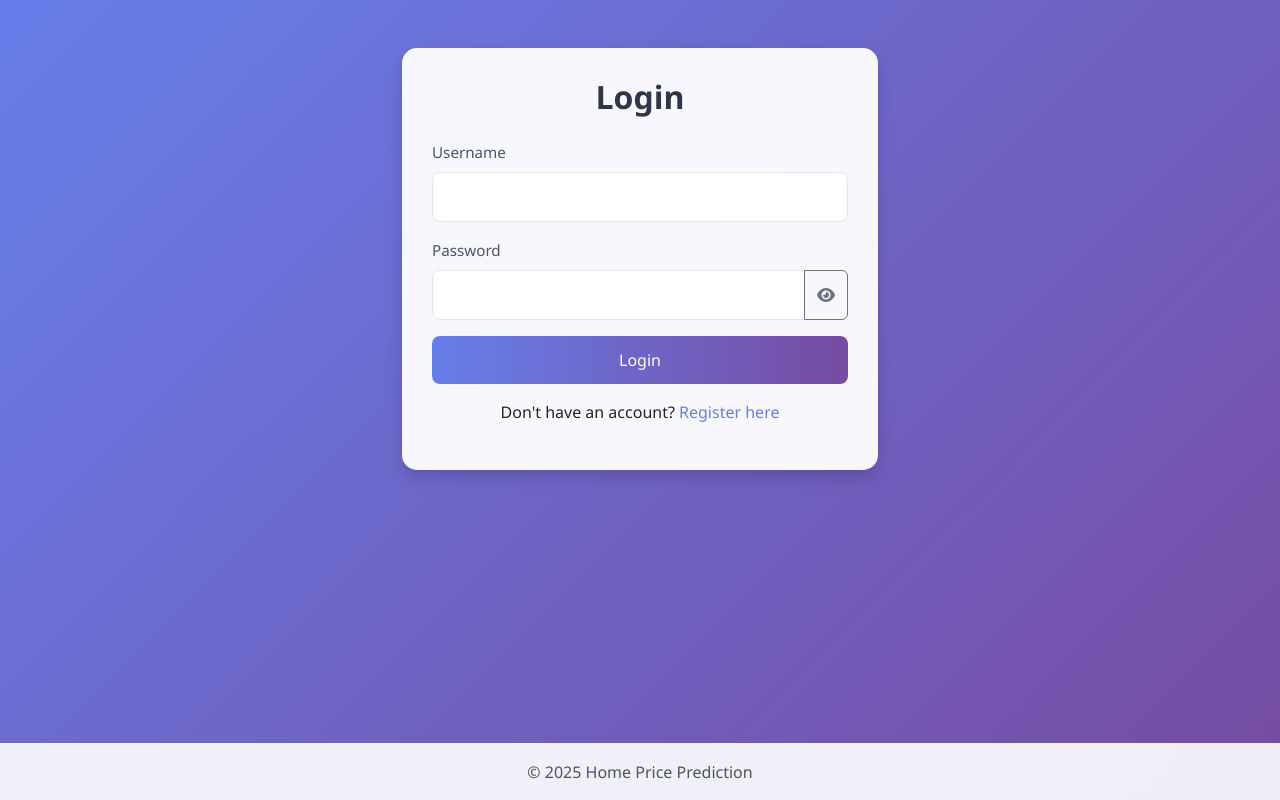
After one commit to yashgadbail/HOUSE-PRICE-DS, a Flask app: page /login in a window 1280 px wide. The commit adds this page. Run offline with Flask 3, Linux system fonts and the light colour scheme; parts of the project's set-up code (start-up, migrations or seed data) failed here and were passed over; some libraries are stand-ins or nearby versions.

Commit message:
added login functionalities

```diff
--- a/server/server.py
+++ b/server/server.py
@@ -1,4 +1,6 @@
-from flask import Flask, request, jsonify, render_template
+from flask import Flask, request, jsonify, render_template, redirect, url_for, session
+from flask_sqlalchemy import SQLAlchemy
+from werkzeug.security import generate_password_hash, check_password_hash
 import util
 import os
 
@@ -6,11 +8,82 @@ template_dir = os.path.abspath('./templates')
 static_dir = os.path.abspath('./static')
 app = Flask(__name__, template_folder=template_dir, static_folder=static_dir)
 
+# Configure SQLite database
+app.config['SECRET_KEY'] = 'your-secret-key-here'  # Change this in production
+app.config['SQLALCHEMY_DATABASE_URI'] = 'sqlite:///users.db'
+app.config['SQLALCHEMY_TRACK_MODIFICATIONS'] = False
+
+db = SQLAlchemy(app)
+
+# User model
+class User(db.Model):
+    id = db.Column(db.Integer, primary_key=True)
+    username = db.Column(db.String(80), unique=True, nullable=False)
+    password_hash = db.Column(db.String(120), nullable=False)
+
+    def set_password(self, password):
+        self.password_hash = generate_password_hash(password)
+
+    def check_password(self, password):
+        return check_password_hash(self.password_hash, password)
+
+# Login required decorator
+def login_required(f):
+    def decorated_function(*args, **kwargs):
+        if 'user_id' not in session:
+            return redirect(url_for('login'))
+        return f(*args, **kwargs)
+    decorated_function.__name__ = f.__name__
+    return decorated_function
+
+@app.route('/register', methods=['GET', 'POST'])
+def register():
+    if request.method == 'POST':
+        data = request.form
+        username = data.get('username')
+        password = data.get('password')
+
+        if User.query.filter_by(username=username).first():
+            return render_template('register.html', error='Username already exists')
+
+        user = User(username=username)
+        user.set_password(password)
+        db.session.add(user)
+        db.session.commit()
+
+        return redirect(url_for('login'))
+
+    return render_template('register.html')
+
+@app.route('/login', methods=['GET', 'POST'])
+def login():
+    if request.method == 'POST':
+        data = request.form
+        username = data.get('username')
+        password = data.get('password')
+
+        user = User.query.filter_by(username=username).first()
+        if user and user.check_password(password):
+            session['user_id'] = user.id
+            return redirect(url_for('home'))
+
+        return render_template('login.html', error='Invalid username or password')
+
+    return render_template('login.html')
+
+@app.route('/logout')
+def logout():
+    session.pop('user_id', None)
+    return redirect(url_for('login'))
+
 @app.route('/', methods=['GET'])
+@login_required
 def home():
     return render_template('index.html')
 
+# Protect other routes with login_required
 @app.route('/get_location_names', methods=['GET'])
+@login_required
 def get_location_names():
     response = jsonify({
         'locations': util.get_location_names()
@@ -19,6 +92,7 @@ def get_location_names():
     return response
 
 @app.route('/predict_home_price', methods=['POST'])
+@login_required
 def predict_home_price():
     try:
         # Use request.get_json() for JSON input
@@ -40,6 +114,8 @@ def predict_home_price():
         return jsonify({'error': str(e)}), 400  # Send error response
 
 if __name__ == "__main__":
+    with app.app_context():
+        db.create_all()  # Create database tables
     print("Starting Python Flask Server For Home Price Prediction...")
     util.load_saved_artifacts()
     app.run(debug=True)
--- a/static/css/style.css
+++ b/static/css/style.css
@@ -1,6 +1,10 @@
 body {
-    background-color: #f8f9fa;
-    font-family: 'Segoe UI', Tahoma, Geneva, Verdana, sans-serif;
+    background: linear-gradient(135deg, #667eea 0%, #764ba2 100%);
+    font-family: 'Poppins', 'Segoe UI', Tahoma, Geneva, Verdana, sans-serif;
+    min-height: 100vh;
+    display: flex;
+    flex-direction: column;
+    margin: 0;
 }
 
 .container {
@@ -8,41 +12,63 @@ body {
 }
 
 .card {
-    border-radius: 10px;
+    border-radius: 15px;
     border: none;
     margin-bottom: 20px;
+    background: rgba(255, 255, 255, 0.95);
+    backdrop-filter: blur(10px);
+    box-shadow: 0 8px 32px rgba(0, 0, 0, 0.1);
 }
 
 .card-body {
     padding: 30px;
 }
 
+h1, h2, h3, h4, h5, h6 {
+    font-family: 'Montserrat', 'Segoe UI', sans-serif;
+    font-weight: 600;
+    color: #2d3748;
+}
+
 .form-label {
     font-weight: 500;
     margin-bottom: 8px;
+    color: #4a5568;
+    font-size: 0.95rem;
+}
+
+.form-control, .form-select {
+    border-radius: 8px;
+    border: 1px solid #e2e8f0;
+    padding: 12px;
+    transition: all 0.3s ease;
 }
 
 .form-control:focus, .form-select:focus {
-    border-color: #80bdff;
-    box-shadow: 0 0 0 0.25rem rgba(0, 123, 255, 0.25);
+    border-color: #667eea;
+    box-shadow: 0 0 0 0.25rem rgba(102, 126, 234, 0.25);
 }
 
 .btn-primary {
-    background-color: #0d6efd;
+    background: linear-gradient(to right, #667eea, #764ba2);
     border: none;
     padding: 12px;
     font-weight: 500;
     transition: all 0.3s ease;
+    border-radius: 8px;
 }
 
 .btn-primary:hover {
-    background-color: #0b5ed7;
+    background: linear-gradient(to right, #5a6fd6, #6a439b);
     transform: translateY(-2px);
+    box-shadow: 0 4px 12px rgba(102, 126, 234, 0.3);
 }
 
 .result-card {
-    background-color: #ffffff;
+    background: rgba(255, 255, 255, 0.95);
+    backdrop-filter: blur(10px);
     transition: all 0.3s ease;
+    border-radius: 15px;
 }
 
 .price-container {
@@ -71,7 +97,17 @@ body {
 }
 
 .footer {
-    margin-top: 50px;
+    margin-top: auto;
+    padding: 1rem 0;
+    background: rgba(255, 255, 255, 0.9) !important;
+    backdrop-filter: blur(10px);
+    border-top: 1px solid rgba(255, 255, 255, 0.1);
+    width: 100%;
+}
+
+.footer .text-muted {
+    color: #4a5568 !important;
+    font-weight: 500;
 }
 
 /* Animation for result card */
@@ -90,6 +126,36 @@ body {
     animation: fadeIn 0.5s ease forwards;
 }
 
+/* Add nice hover effects to links */
+a {
+    color: #667eea;
+    transition: all 0.3s ease;
+    text-decoration: none;
+}
+
+a:hover {
+    color: #764ba2;
+    text-decoration: none;
+}
+
+/* Add subtle animation to alerts */
+.alert {
+    border: none;
+    border-radius: 8px;
+    animation: slideIn 0.3s ease-out;
+}
+
+@keyframes slideIn {
+    from {
+        transform: translateY(-10px);
+        opacity: 0;
+    }
+    to {
+        transform: translateY(0);
+        opacity: 1;
+    }
+}
+
 /* Responsive adjustments */
 @media (max-width: 768px) {
     .card-body {
--- /dev/null
+++ b/templates/login.html
@@ -0,0 +1,86 @@
+<!DOCTYPE html>
+<html lang="en">
+<head>
+    <meta charset="UTF-8">
+    <meta name="viewport" content="width=device-width, initial-scale=1.0">
+    <title>Login - Home Price Prediction</title>
+    <link rel="stylesheet" href="https://cdnjs.cloudflare.com/ajax/libs/bootstrap/5.3.0/css/bootstrap.min.css">
+    <link rel="stylesheet" href="{{ url_for('static', filename='css/style.css') }}">
+    <link rel="stylesheet" href="https://cdnjs.cloudflare.com/ajax/libs/font-awesome/6.4.0/css/all.min.css">
+</head>
+<body>
+    <div class="container">
+        <div class="row justify-content-center mt-5">
+            <div class="col-md-6">
+                <div class="card shadow">
+                    <div class="card-body">
+                        <h2 class="text-center mb-4">Login</h2>
+                        {% if error %}
+                        <div class="alert alert-danger">{{ error }}</div>
+                        {% endif %}
+                        <form method="POST" action="{{ url_for('login') }}" id="loginForm" novalidate>
+                            <div class="mb-3">
+                                <label for="username" class="form-label">Username</label>
+                                <input type="text" class="form-control" id="username" name="username" required>
+                                <div class="invalid-feedback">
+                                    Please enter your username.
+                                </div>
+                            </div>
+                            <div class="mb-3">
+                                <label for="password" class="form-label">Password</label>
+                                <div class="input-group">
+                                    <input type="password" class="form-control" id="password" name="password" required>
+                                    <button class="btn btn-outline-secondary" type="button" id="togglePassword">
+                                        <i class="fas fa-eye"></i>
+                                    </button>
+                                </div>
+                                <div class="invalid-feedback">
+                                    Please enter your password.
+                                </div>
+                            </div>
+                            <div class="d-grid gap-2">
+                                <button type="submit" class="btn btn-primary">Login</button>
+                            </div>
+                        </form>
+                        <div class="text-center mt-3">
+                            <p>Don't have an account? <a href="{{ url_for('register') }}">Register here</a></p>
+                        </div>
+                    </div>
+                </div>
+            </div>
+        </div>
+    </div>
+
+    <footer class="footer mt-auto py-3">
+        <div class="container text-center">
+            <span class="text-muted">© 2025 Home Price Prediction</span>
+        </div>
+    </footer>
+
+    <script src="https://cdnjs.cloudflare.com/ajax/libs/bootstrap/5.3.0/js/bootstrap.bundle.min.js"></script>
+    <script>
+        document.addEventListener('DOMContentLoaded', function() {
+            const form = document.getElementById('loginForm');
+            const togglePassword = document.getElementById('togglePassword');
+            const password = document.getElementById('password');
+
+            // Toggle password visibility
+            togglePassword.addEventListener('click', function() {
+                const type = password.getAttribute('type') === 'password' ? 'text' : 'password';
+                password.setAttribute('type', type);
+                this.querySelector('i').classList.toggle('fa-eye');
+                this.querySelector('i').classList.toggle('fa-eye-slash');
+            });
+
+            // Basic form validation
+            form.addEventListener('submit', function(event) {
+                if (!form.checkValidity()) {
+                    event.preventDefault();
+                    event.stopPropagation();
+                }
+                form.classList.add('was-validated');
+            });
+        });
+    </script>
+</body>
+</html>
```
Also changed, not shown: templates/index.html (+11 -0 lines), templates/register.html (added, +155 -0 lines).
